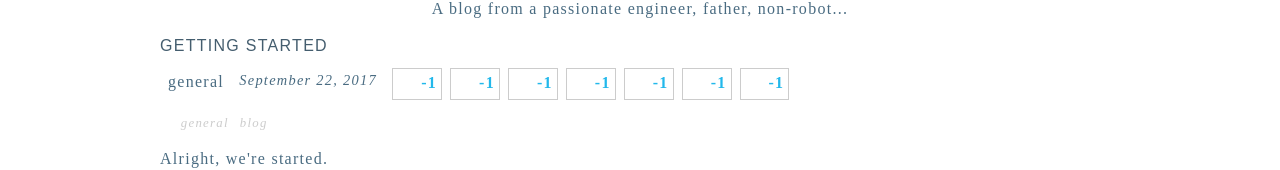
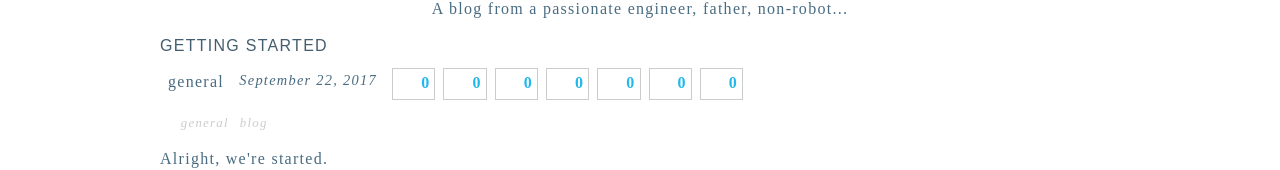
Before and after one commit to mcnichol/homepage, a React app: page /articles/0 in a window 1280 px wide. Shown: the part 199-369 px from the top of the page. Built offline with nearby package versions, Linux system fonts and the light colour scheme; a web font is replaced by a local one; what webfontloader would draw is missing.

Commit message:
Tweet button functionality

```diff
--- a/src/blog/components/body/ArticleHead.jsx
+++ b/src/blog/components/body/ArticleHead.jsx
@@ -2,7 +2,11 @@ import React from "react";
 import CustomReactLink from "../common/CustomReactLink/CustomReactLink";
 
 const getShareCount = function () {
-    return -1;
+    return 0;
+};
+
+const handleClickForTwitter =  (id, title) => {
+    window.open("https://twitter.com/intent/tweet?text=Check out this article from McNichol.rocks!%0a" + title + " - mcnichol.rocks/articles/" + id, '_blank', 'location=yes,height=570,width=520,scrollbars=yes,status=yes');
 };
 
 const ArticleHead = ({id, title, category, keywords, date}) =>
@@ -14,7 +18,7 @@ const ArticleHead = ({id, title, category, keywords, date}) =>
             <p className="date">{date}</p>
             <div className="social-media-share">
                 <div className="media-container">
-                    <CustomReactLink to="#">
+                    <CustomReactLink to="#" onClick={() => handleClickForTwitter(id, title)} className="twitter-share-button">
                         <span className="fa fa-twitter"/>
                         <span className={"media-count"}>{getShareCount()}</span>
                     </CustomReactLink>
@@ -50,7 +54,7 @@ const ArticleHead = ({id, title, category, keywords, date}) =>
                     </CustomReactLink>
                 </div>
                 <div className="media-container">
-                    <CustomReactLink to="mailto:mcnichol.m@#gmail.com">
+                    <CustomReactLink to="mailto:mcnichol.m@gmail.com">
                         <span className="fa fa-envelope"/>
                         <span className="count">{getShareCount()}</span>
                     </CustomReactLink>
```
